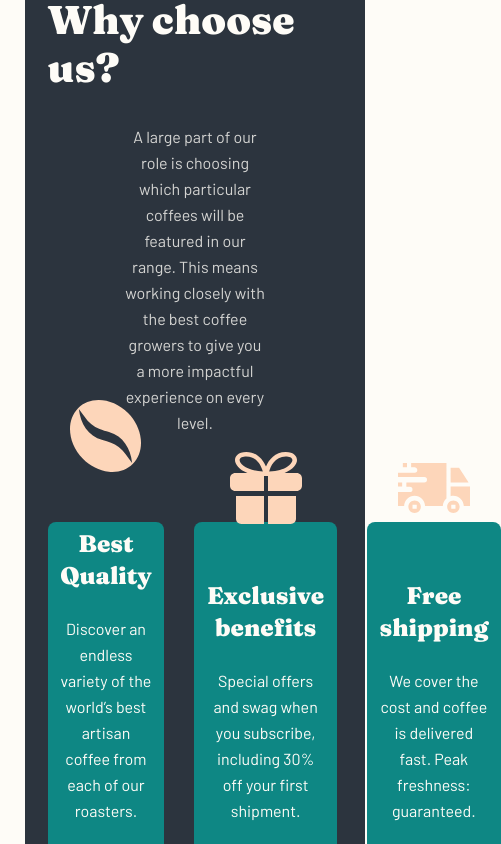
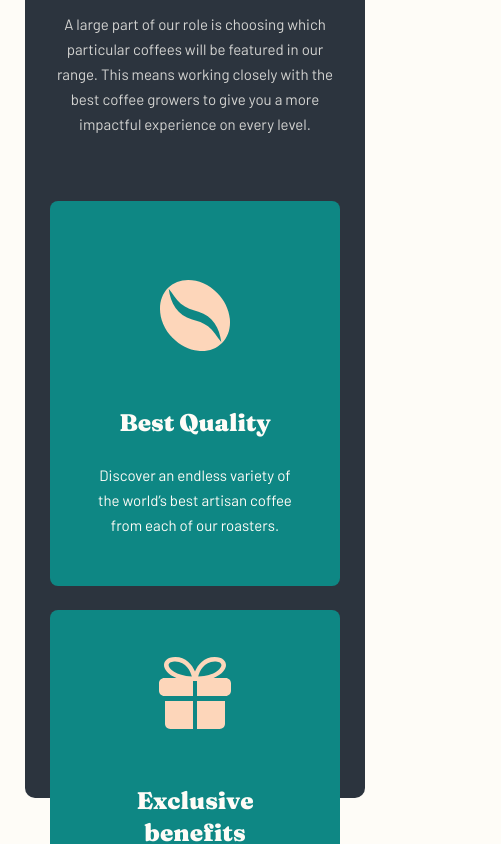
Before and after one commit to VladimirVolvakov/coffeeroasters-react-app, a React (Create React App) app: page / in a window 390 px wide. Shown: the part 2280-3124 px from the top of the page, 501 px wide, since content can reach past the window. Built offline with nearby package versions, Linux system fonts and the light colour scheme; the HTML template or start-up script is replaced by a standard one.

Commit message:
style: add styles for media queries <=1200px, <=1050px, <=900px, <=700px, <=650px & <=550px for SectionFeatures & FeatureItem components

```diff
--- a/src/components/FeatureItem.css
+++ b/src/components/FeatureItem.css
@@ -29,3 +29,76 @@
   color: var(--color-cream);
   text-align: center;
 }
+
+@media only screen and (max-width: 1250px) {
+  .feature__item {
+    padding: 4.8rem 2%;
+  }
+}
+
+@media only screen and (max-width: 1000px) {
+  .feature__item {
+    height: 18rem;
+    padding: 4.1rem 8.38% 4.1rem 12.22%;
+    flex-direction: row;
+  }
+
+  .feature__image {
+    width: 5.6rem;
+  }
+
+  .feature__text {
+    margin: 0 0 0 5.5rem;
+  }
+
+  .feature__item:nth-child(3) .feature__text {
+    margin: 0 0 0 5.6rem;
+  }
+
+  .feature__title {
+    margin-bottom: 1.6rem;
+    text-align: left;
+  }
+
+  .feature__desc {
+    font-size: 1.5rem;
+    line-height: 2.5rem;
+    text-align: left;
+  }
+}
+
+@media only screen and (max-width: 600px) {
+  .feature__text,
+  .feature__item:nth-child(3) .feature__text {
+    margin-left: 4.5rem;
+  }
+}
+
+@media only screen and (max-width: 550px) {
+  .feature__item {
+    height: 38.2rem;
+    flex-direction: column;
+    padding: 7.2rem 15.8% 4.8rem;
+  }
+
+  .feature__image {
+    width: 7.2rem;
+  }
+
+  .feature__text {
+    margin: 5.6rem 0 0 0;
+  }
+
+  .feature__item:nth-child(3) .feature__text {
+    margin: 6.7rem 0 0 0;
+  }
+
+  .feature__title {
+    margin-bottom: 2.4rem;
+    text-align: center;
+  }
+
+  .feature__desc {
+    text-align: center;
+  }
+}
--- a/src/components/FeatureItem.jsx
+++ b/src/components/FeatureItem.jsx
@@ -4,7 +4,7 @@ import "./FeatureItem.css";
 const FeatureItem = ({ image, title, description }) => {
   return (
     <div className="feature__item">
-      <img src={image} alt={title} />
+      <img src={image} alt={title} className="feature__image" />
       <div className="feature__text">
         <h3 className="heading-sm feature__title">{title}</h3>
         <p className="font-body feature__desc">{description}</p>
--- a/src/layout/SectionFeatures.css
+++ b/src/layout/SectionFeatures.css
@@ -1,5 +1,7 @@
 .features {
+  height: 57.7rem;
   padding: 10rem 6.64% 0;
+  margin-bottom: 15.1rem;
   background-color: var(--color-footer);
   border-radius: 1rem;
   display: flex;
@@ -26,5 +28,67 @@
   display: flex;
   justify-content: space-between;
   align-items: center;
-  gap: 3rem;
+  gap: 2.34%;
 }
+
+@media only screen and (max-width: 1050px) {
+  .features {
+    padding: 10rem 4% 0;
+  }
+
+  .features__list {
+    gap: 1.5%;
+  }
+}
+
+@media only screen and (max-width: 1000px) {
+  .features {
+    height: 57.3rem;
+    padding: 5.6rem 8.36% 0;
+    margin-bottom: 29rem;
+  }
+
+  .features__heading {
+    font-size: 3.2rem;
+    margin-bottom: 2.4rem;
+  }
+
+  .features__subheading {
+    width: 94.24%;
+    margin-bottom: 7rem;
+    font-size: 1.5rem;
+    line-height: 2.5rem;
+  }
+
+  .features__list {
+    width: 100%;
+    flex-direction: column;
+    justify-content: flex-start;
+    gap: 2.4rem;
+  }
+}
+
+@media only screen and (max-width: 700px) {
+  .features {
+    margin-bottom: 39rem;
+  }
+}
+
+@media only screen and (max-width: 550px) {
+  .features {
+    height: 90.2rem;
+    padding: 6.4rem 7.34% 0;
+    margin-bottom: 63.5rem;
+  }
+
+  .features__heading {
+    font-size: 2.8rem;
+    line-height: 2.8rem;
+  }
+
+  .features__subheading {
+    width: 100%;
+    max-width: none;
+    margin-bottom: 6.4rem;
+  }
+}
--- a/src/layout/SectionFeatures.jsx
+++ b/src/layout/SectionFeatures.jsx
@@ -6,7 +6,6 @@ import FeatureItem from "../components/FeatureItem";
 const SectionFeatures = () => {
   return (
     <section className="features">
-      {/* <div> */}
       <h2 className="heading-lg features__heading">Why choose us?</h2>
       <p className="font-body features__subheading">
         A large part of our role is choosing which particular coffees will be
@@ -23,7 +22,6 @@ const SectionFeatures = () => {
           />
         ))}
       </div>
-      {/* </div> */}
     </section>
   );
 };
```
Lines whose indentation alone changed are shown as unchanged.
